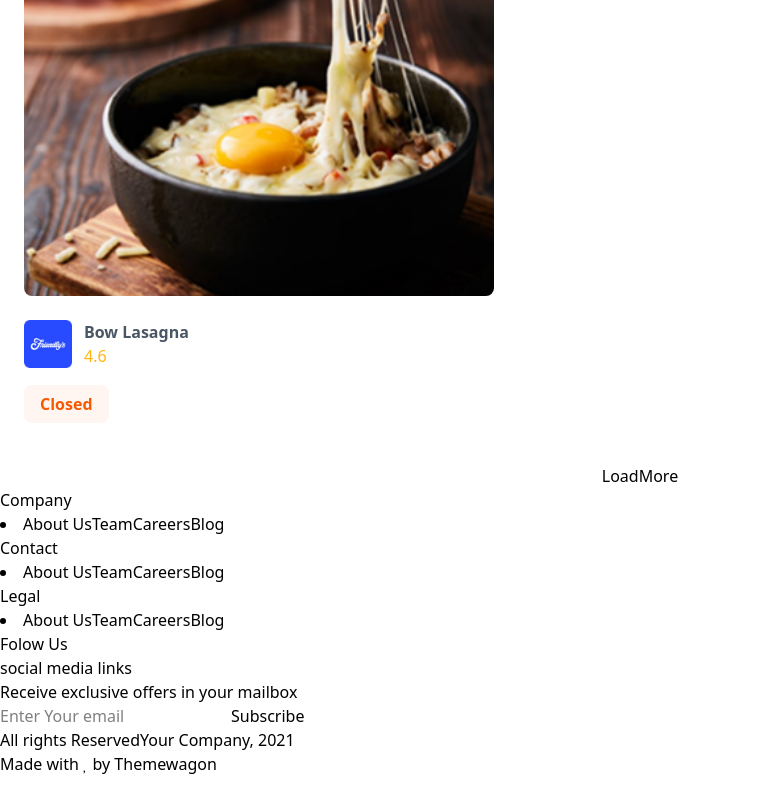
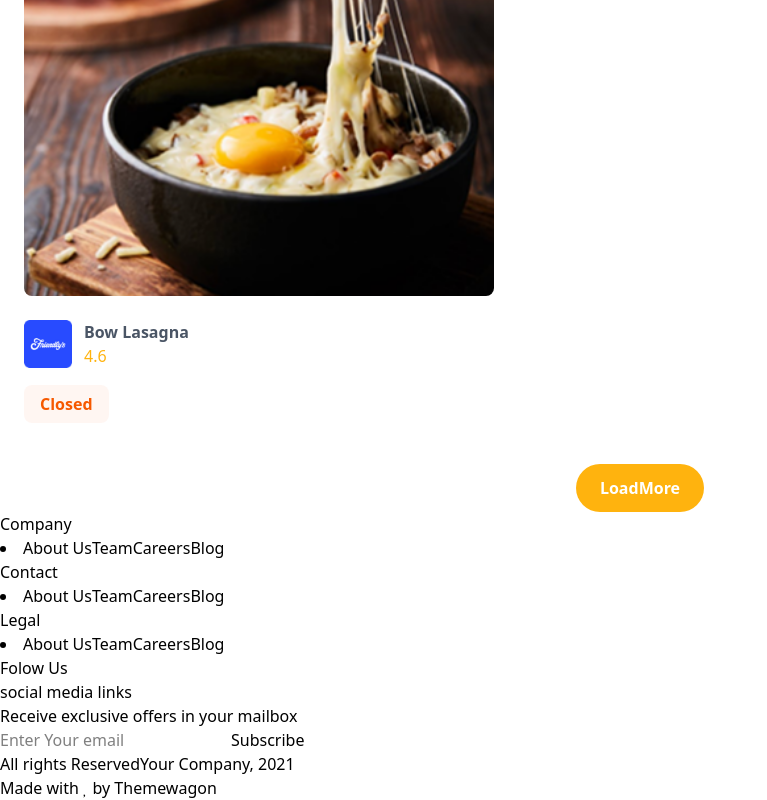
Before and after one commit to yonatan-h/web-assessment, a React (Vite) app: page / in a window 1280 px wide. Shown: the part 2227-3027 px from the top of the page, without its empty margins (0-767 px from the left). Before the commit the page ends 3003 px from the top, so only its background shows below. Built offline with nearby package versions, Linux system fonts and the light colour scheme.

Commit message:
style load more button

```diff
--- a/src/pages/Home.tsx
+++ b/src/pages/Home.tsx
@@ -63,7 +63,11 @@ export default function Home() {
             },
           ]}
         />
-        <button>LoadMore</button>
+        <div className="flex justify-center">
+          <button className="px-6 py-3 text-white font-bold  bg-primary rounded-3xl">
+            LoadMore
+          </button>
+        </div>
       </main>
       <footer>
         <div>
```
